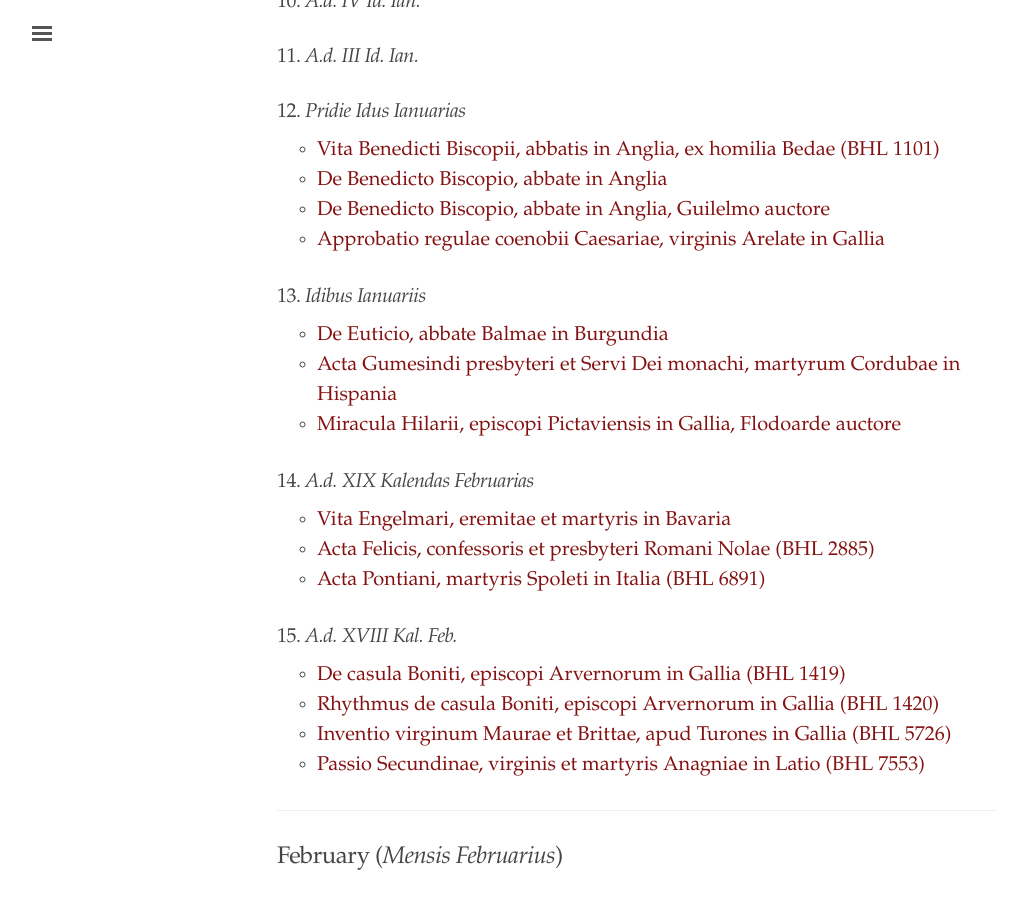
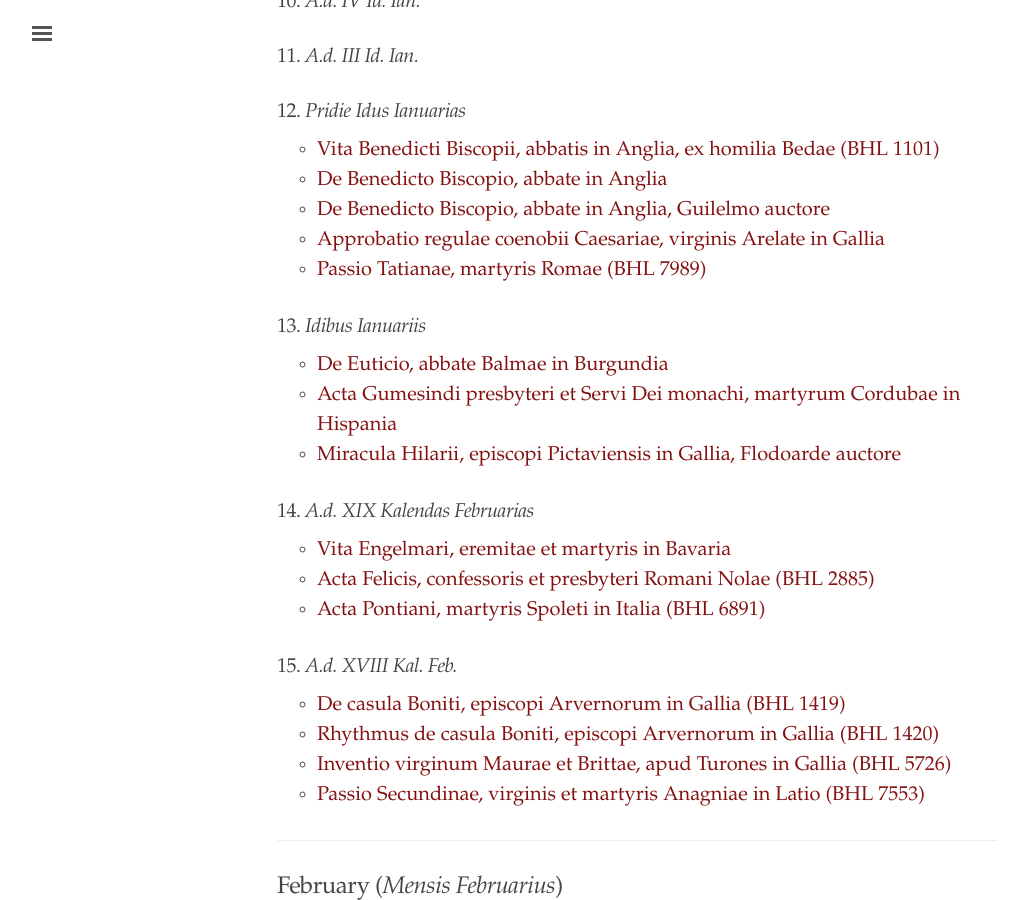
Before and after one commit to cjkoepke1/latin-hagiography, a Jekyll site: the page built from index.md, in a window 1280 px wide and 900 px high, scrolled down 1705 px. Shown: the whole window, without its empty margins (3-1031 px from the left). Built offline with Jekyll 4.4.1, drawn with Linux system fonts in a browser that asks for light colours.

Commit message:
Added Passio Tatianae excerpt

```diff
--- a/index.md
+++ b/index.md
@@ -68,6 +68,7 @@ title: "Latin Hagiography"
 - [De Benedicto Biscopio, abbate in Anglia](https://cjkoepke1.github.io/latin-hagiography/texts/de-benedicto-biscopio/)
 - [De Benedicto Biscopio, abbate in Anglia, Guilelmo auctore](https://cjkoepke1.github.io/latin-hagiography/texts/de-benedicto-biscopio-guilelmi/)
 - [Approbatio regulae coenobii Caesariae, virginis Arelate in Gallia](https://cjkoepke1.github.io/latin-hagiography/texts/approbatio-regulae-caesariae/)
+- [Passio Tatianae, martyris Romae (BHL 7989)](https://cjkoepke1.github.io/latin-hagiography/texts/passio-tatianae/)
 
 
 ### 13. *Idibus Ianuariis*
```
